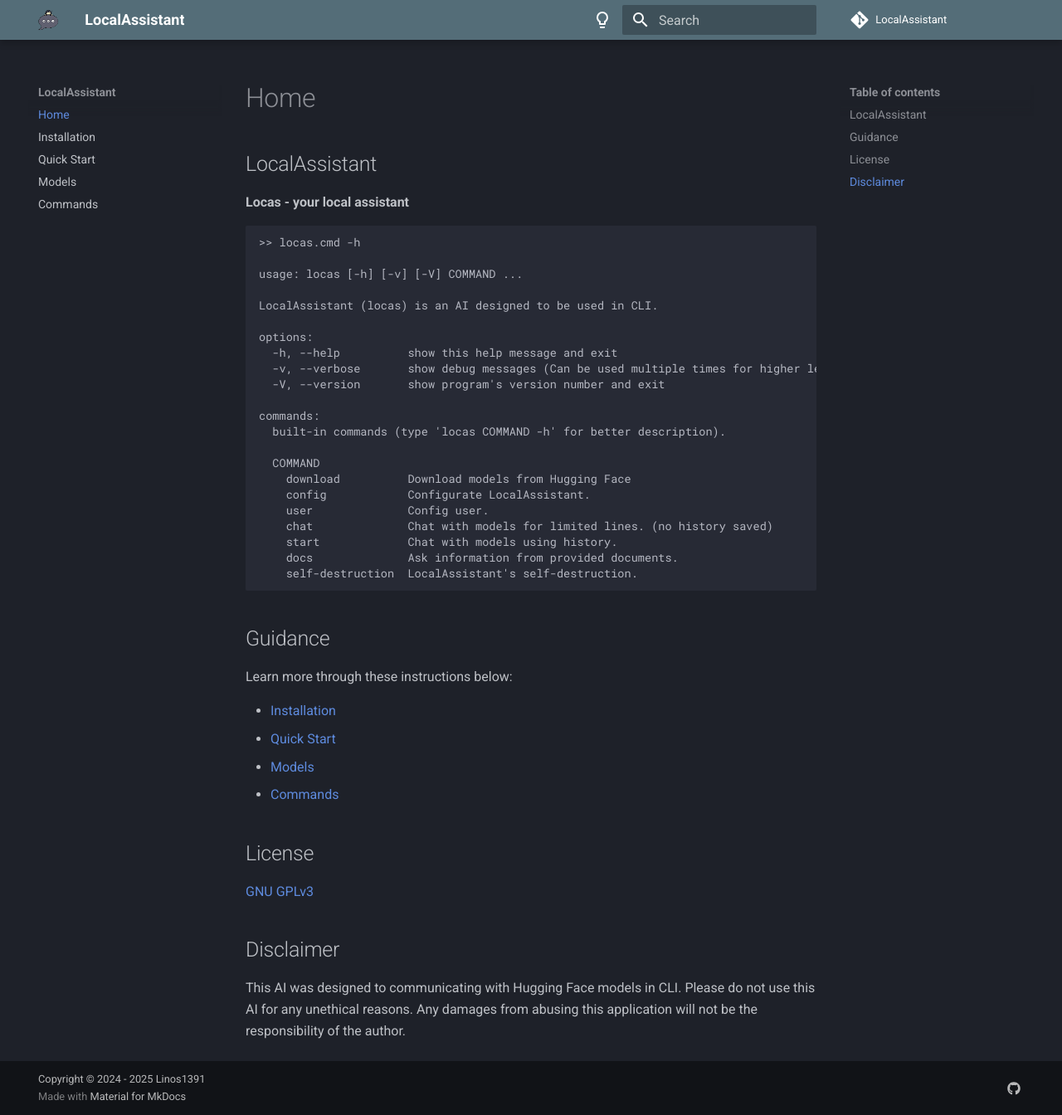
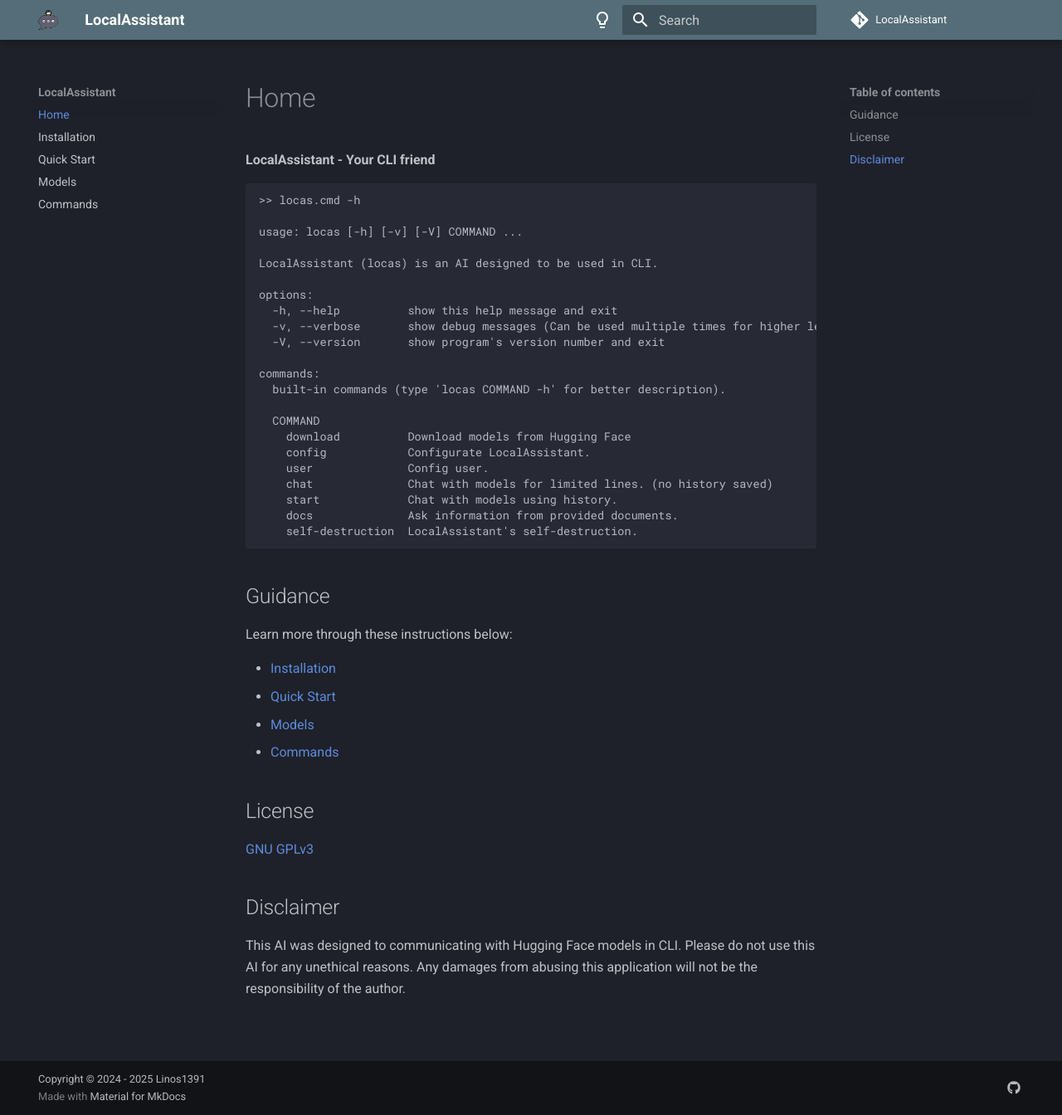
Before and after one commit to Linos1391/LocalAssistant, an MkDocs documentation site: the page built from docs/index.md, in a window 1280 px wide and 1344 px high. Shown: the whole window at 83% size. Built offline with MkDocs 1.6.1 and Material for MkDocs 9.7.7, drawn with Linux system fonts in a browser that asks for light colours; comment, search, counter and statistics services are not loaded.

Commit message:
Update index.md

````diff
--- a/docs/index.md
+++ b/docs/index.md
@@ -1,6 +1,4 @@
-## LocalAssistant
-
-**Locas - your local assistant**
+**LocalAssistant - Your CLI friend**
 
 ```
 >> locas.cmd -h
````
